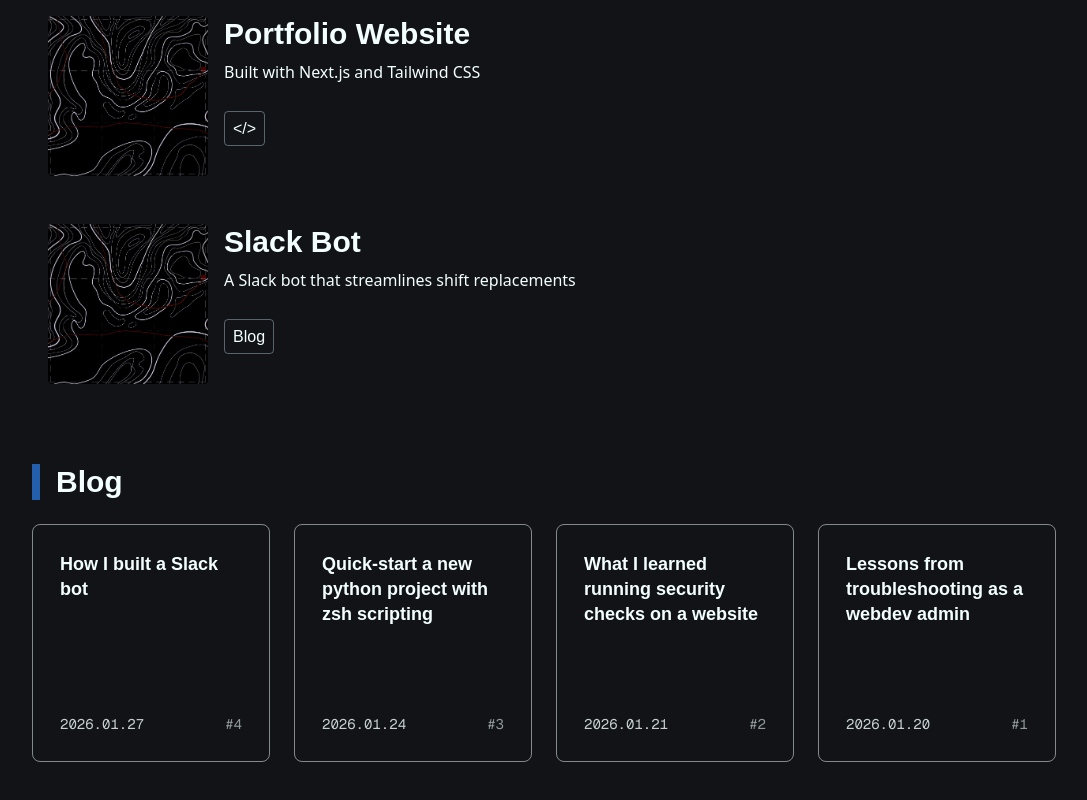
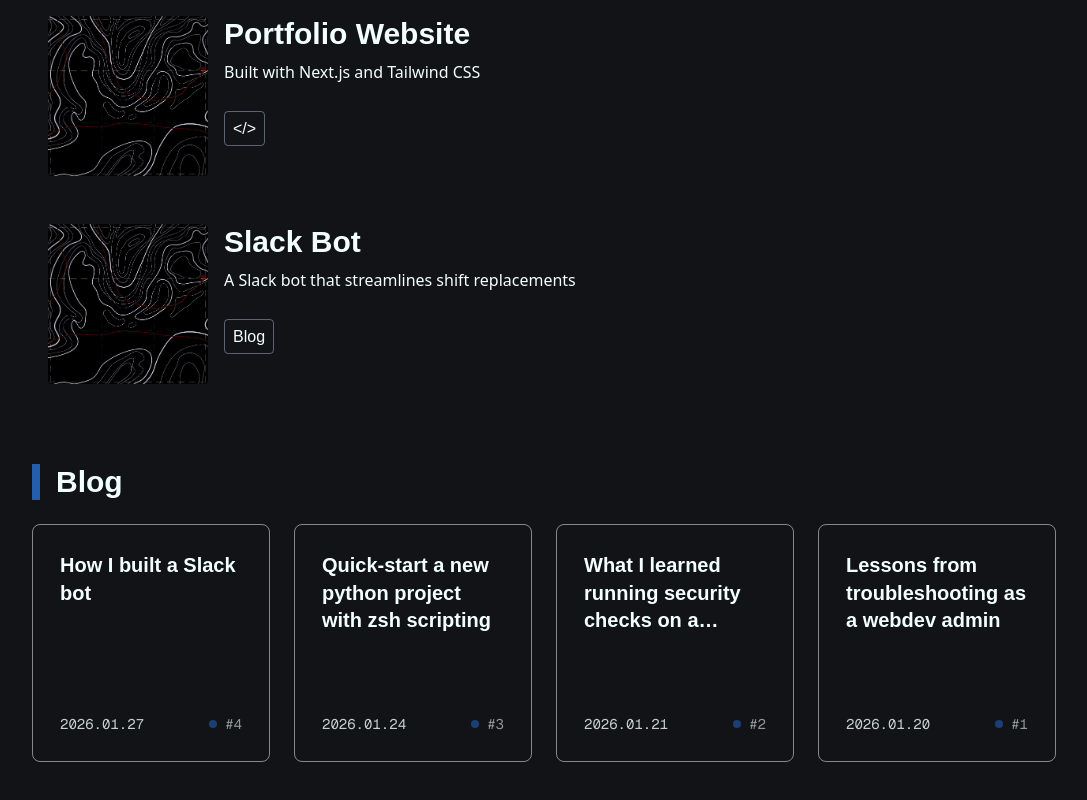
Before and after one commit to adawongHL/adawongHL.github.io, a Next.js app: page / in a window 1280 px wide. Shown: the part 552-1352 px from the top of the page, without its empty margins (96-1183 px from the left). Built offline with nearby package versions, Linux system fonts and the light colour scheme; a web font is replaced by a local one.

Commit message:
refactor: add color dot and update font size to PostLine

```diff
--- a/src/components/PostLine.tsx
+++ b/src/components/PostLine.tsx
@@ -21,14 +21,19 @@ export default function PostCard({ title, href, date, number }: PostProps) {
         {/* Card content */}
         <div className={`relative h-full w-full rounded bg-background p-4 flex flex-col justify-between ${monda.className}`}>
           {/* Title */}
-          <h3 className="text-lg font-semibold leading-snug line-clamp-3">
+          <h3 className="text-xl font-semibold leading-snug line-clamp-3">
             {title}
           </h3>
 
           {/* Bottom row */}
           <div className="flex flex-row justify-between items-end text-sm font-mono opacity-80">
             <span>{year}.{month}.{day}</span>
-            <span className="text-foreground/70">#{number}</span>
+            <div className="flex items-center">
+              <div className="w-2 h-2 shrink-0 rounded-full bg-blue-500 opacity-50 group-hover:opacity-100 transition duration-200 ease-in-out mr-2"></div>
+              <span className="text-foreground/70">#{number}</span>
+            </div>
+
+
           </div>
         </div>
 
```
